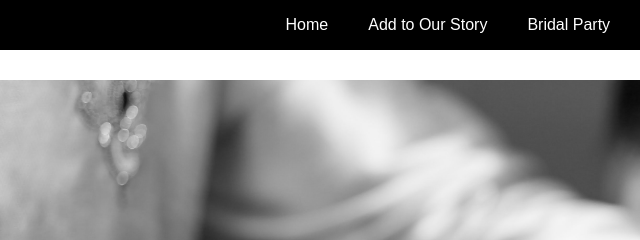
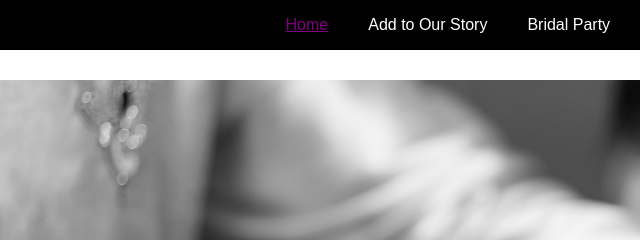
Before and after one commit to jpallath/sherrys_wedding, a React app: page / in a window 1280 px wide. In both pictures the pointer is over the link "Home". Shown: the top 240 px of the page, 0-640 px from the left. Built offline with nearby package versions, Linux system fonts and the light colour scheme.

Commit message:
menu trans

```diff
--- a/src/index.css
+++ b/src/index.css
@@ -20,6 +20,7 @@ nav {
   width: 100%;
   height: 50px;
   animation: 1s fadein 1s forwards;
+  transition: all 0.5s ease;
 }
 
 .jumbotron {
@@ -55,6 +56,13 @@ nav.hi {
 .bye li a {
   color: white;
   text-decoration: none;
+  transition: all 0.5s ease;
+}
+
+.hi li a:hover,
+.bye li a:hover {
+  color: purple;
+  text-decoration: underline;
 }
 
 .inactive.jumbotron {
```
